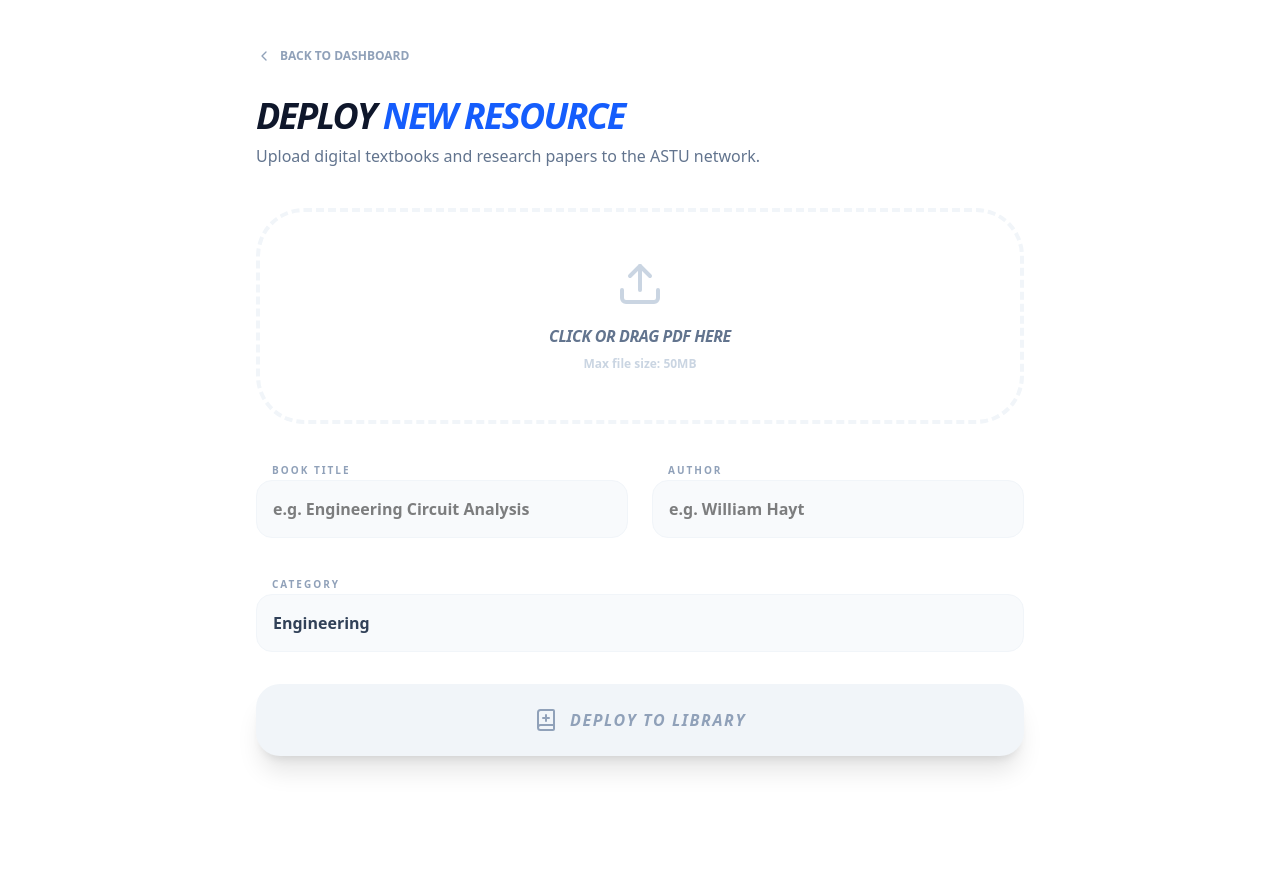
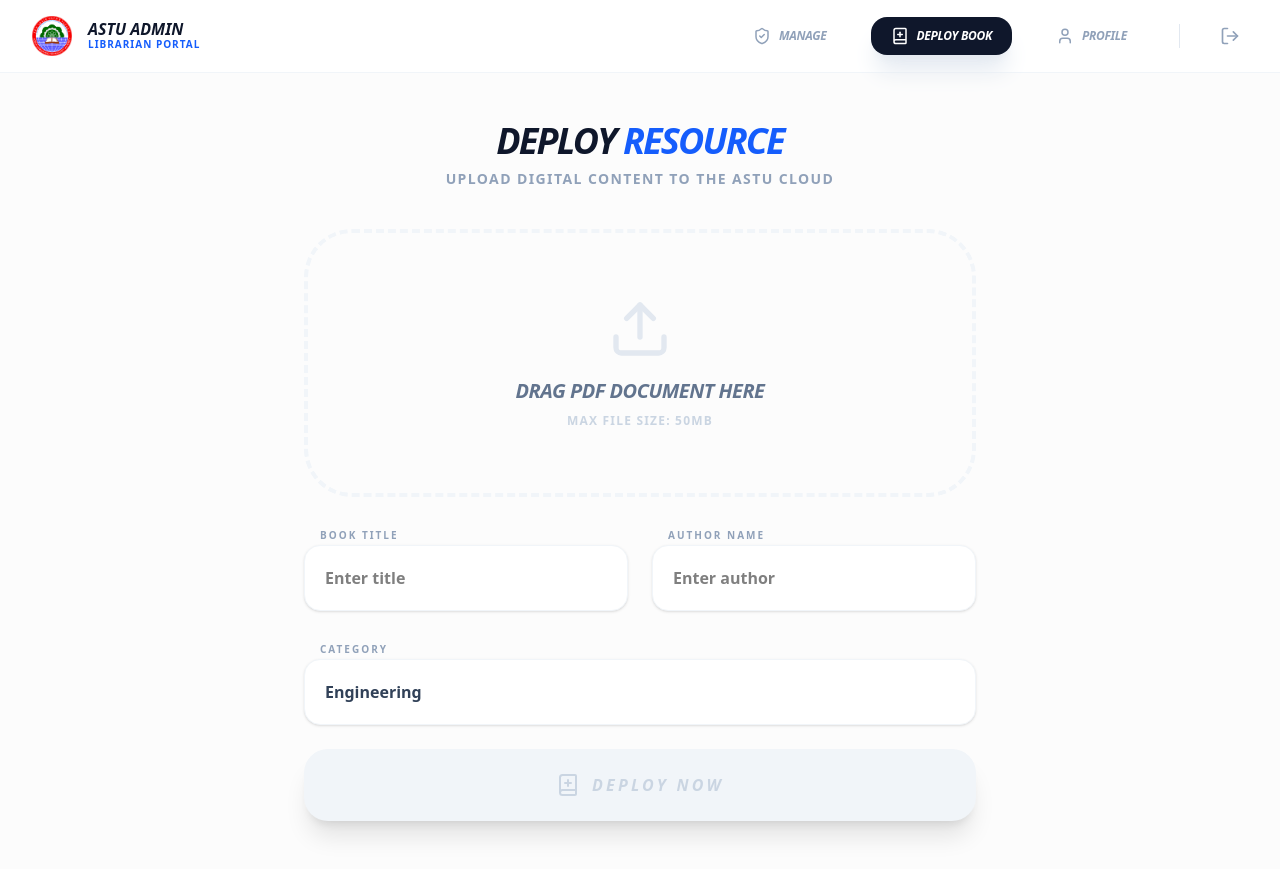
Before and after one commit to hawi3075/ASTU-Library, a React (Vite) app in the folder frontend/: page /admin/add-book in a window 1280 px wide. Before the commit the page ends 804 px from the top, so only its background shows below. Built offline with nearby package versions, Linux system fonts and the light colour scheme.

Commit message:
update the backend

```diff
--- a/frontend/src/pages/AddBook.jsx
+++ b/frontend/src/pages/AddBook.jsx
@@ -1,13 +1,13 @@
 import React, { useState } from 'react';
 import { useNavigate } from 'react-router-dom';
-import { Upload, X, BookPlus, FileText, CheckCircle, ChevronLeft } from 'lucide-react';
+import { Upload, FileText, CheckCircle, BookPlus, AlertCircle } from 'lucide-react';
+import AdminNavbar from '../components/AdminNavbar';
 
 const AddBook = () => {
     const navigate = useNavigate();
+
+    // Form States
     const [file, setFile] = useState(null);
-    const [isDeployed, setIsDeployed] = useState(false);
-
-    // Form State
     const [bookData, setBookData] = useState({
         title: '',
         author: '',
@@ -15,92 +15,134 @@ const AddBook = () => {
         description: ''
     });
 
+    // Status States
+    const [isDeployed, setIsDeployed] = useState(false);
+    const [loading, setLoading] = useState(false);
+    const [error, setError] = useState('');
+
     const handleFileChange = (e) => {
         const selectedFile = e.target.files[0];
         if (selectedFile) {
             setFile(selectedFile);
+            setError(''); // Clear previous errors
         }
     };
 
-    const handleDeploy = (e) => {
+    const handleDeploy = async (e) => {
         e.preventDefault();
-        // Here you would normally send the data to a backend (Node.js/Firebase)
-        console.log("Deploying:", { ...bookData, file });
+        setLoading(true);
+        setError('');
 
-        setIsDeployed(true);
-        setTimeout(() => {
-            navigate('/admin/dashboard'); // Go back to admin dashboard after success
-        }, 2000);
+        if (!file) {
+            setError('Please select a PDF file to deploy.');
+            setLoading(false);
+            return;
+        }
+
+        // --- BACKEND INTEGRATION: FormData ---
+        const formData = new FormData();
+        formData.append('title', bookData.title);
+        formData.append('author', bookData.author);
+        formData.append('category', bookData.category);
+        formData.append('description', bookData.description);
+        formData.append('bookFile', file); // Matches upload.single('bookFile') in backend
+
+        try {
+            const response = await fetch('http://localhost:5000/api/books', {
+                method: 'POST',
+                body: formData, // No Content-Type header needed; browser sets it automatically
+            });
+
+            const result = await response.json();
+
+            if (response.ok) {
+                setIsDeployed(true);
+                // Redirect to Admin Dashboard after success
+                setTimeout(() => navigate('/admin/dashboard'), 2000);
+            } else {
+                setError(result.message || 'Deployment failed. Please try again.');
+            }
+        } catch (err) {
+            setError('Server connection failed. Is the backend running?');
+            console.error("Upload Error:", err);
+        } finally {
+            setLoading(false);
+        }
     };
 
     return (
-        <div className="min-h-screen bg-white p-6 md:p-12 font-sans">
-            <div className="max-w-3xl mx-auto">
-                {/* Header */}
-                <button
-                    onClick={() => navigate(-1)}
-                    className="flex items-center gap-2 text-slate-400 font-bold uppercase text-xs mb-8 hover:text-blue-600 transition-colors"
-                >
-                    <ChevronLeft size={16} /> Back to Dashboard
-                </button>
+        <div className="min-h-screen bg-[#fcfcfc]">
+            <AdminNavbar />
 
-                <h1 className="text-4xl font-black italic uppercase tracking-tighter text-slate-900 mb-2">
-                    Deploy <span className="text-blue-600">New Resource</span>
-                </h1>
-                <p className="text-slate-500 font-medium mb-10">Upload digital textbooks and research papers to the ASTU network.</p>
+            <div className="max-w-3xl mx-auto p-8 md:p-12">
+                <header className="mb-10 text-center">
+                    <h1 className="text-4xl font-black italic uppercase tracking-tighter text-slate-900">
+                        Deploy <span className="text-blue-600">Resource</span>
+                    </h1>
+                    <p className="text-slate-400 font-bold mt-2 text-sm uppercase tracking-widest">
+                        Upload digital content to the ASTU Cloud
+                    </p>
+                </header>
 
                 {isDeployed ? (
-                    <div className="bg-emerald-50 border-2 border-emerald-100 p-12 rounded-[3rem] text-center animate-in fade-in zoom-in duration-500">
-                        <CheckCircle size={64} className="mx-auto text-emerald-500 mb-4" />
-                        <h2 className="text-2xl font-black text-emerald-900 uppercase italic">Successfully Deployed!</h2>
-                        <p className="text-emerald-700 font-bold mt-2">The book is now available for students.</p>
+                    <div className="bg-emerald-50 border-2 border-emerald-100 p-16 rounded-[4rem] text-center animate-in zoom-in duration-500">
+                        <CheckCircle size={80} className="mx-auto text-emerald-500 mb-6" />
+                        <h2 className="text-3xl font-black text-emerald-900 uppercase italic">Successfully Deployed</h2>
+                        <p className="text-emerald-600 font-bold mt-2">The database and file storage have been updated.</p>
                     </div>
                 ) : (
-                    <form onSubmit={handleDeploy} className="space-y-8">
-                        {/* File Upload Area */}
+                    <form onSubmit={handleDeploy} className="space-y-6">
+                        {/* Error Alert */}
+                        {error && (
+                            <div className="bg-red-50 border border-red-100 p-4 rounded-2xl flex items-center gap-3 text-red-600 font-bold text-sm">
+                                <AlertCircle size={20} /> {error}
+                            </div>
+                        )}
+
+                        {/* Drag & Drop Upload Area */}
                         <div className="relative group">
                             <input
                                 type="file"
-                                accept=".pdf,.epub"
+                                accept=".pdf"
                                 onChange={handleFileChange}
                                 className="absolute inset-0 w-full h-full opacity-0 cursor-pointer z-10"
                             />
-                            <div className={`p-12 border-4 border-dashed rounded-[3rem] text-center transition-all ${file ? 'border-blue-600 bg-blue-50' : 'border-slate-100 group-hover:border-blue-200 group-hover:bg-slate-50'}`}>
+                            <div className={`p-16 border-4 border-dashed rounded-[3rem] text-center transition-all ${file ? 'border-blue-600 bg-blue-50/50' : 'border-slate-100 group-hover:border-blue-200 group-hover:bg-slate-50'}`}>
                                 {file ? (
                                     <div className="flex flex-col items-center">
-                                        <FileText size={48} className="text-blue-600 mb-2" />
-                                        <p className="font-black text-blue-900 italic">{file.name}</p>
-                                        <p className="text-blue-400 text-xs font-bold uppercase tracking-widest mt-1">Ready to upload</p>
+                                        <FileText size={64} className="text-blue-600 mb-4" />
+                                        <p className="font-black text-slate-900 italic text-xl">{file.name}</p>
+                                        <p className="text-blue-400 text-xs font-black uppercase mt-2 tracking-widest">Selected & Ready</p>
                                     </div>
                                 ) : (
                                     <div className="flex flex-col items-center">
-                                        <Upload size={48} className="text-slate-300 mb-4 group-hover:text-blue-400 transition-colors" />
-                                        <p className="text-slate-500 font-black uppercase italic tracking-tight">Click or Drag PDF here</p>
-                                        <p className="text-slate-300 text-xs font-bold mt-2">Max file size: 50MB</p>
+                                        <Upload size={64} className="text-slate-200 mb-4 group-hover:text-blue-400 transition-colors" />
+                                        <p className="text-slate-500 font-black uppercase italic tracking-tight text-xl">Drag PDF Document Here</p>
+                                        <p className="text-slate-300 text-xs font-bold mt-2 uppercase tracking-widest">Max File Size: 50MB</p>
                                     </div>
                                 )}
                             </div>
                         </div>
 
-                        {/* Text Fields */}
+                        {/* Book Details */}
                         <div className="grid grid-cols-1 md:grid-cols-2 gap-6">
                             <div className="space-y-2">
                                 <label className="text-[10px] font-black uppercase tracking-[0.2em] text-slate-400 ml-4">Book Title</label>
                                 <input
                                     type="text"
                                     required
-                                    placeholder="e.g. Engineering Circuit Analysis"
-                                    className="w-full p-4 bg-slate-50 border border-slate-100 rounded-2xl outline-none focus:ring-2 ring-blue-500/20 font-bold"
+                                    placeholder="Enter title"
+                                    className="w-full p-5 bg-white border border-slate-100 rounded-2xl outline-none focus:ring-4 ring-blue-500/5 font-bold shadow-sm"
                                     onChange={(e) => setBookData({...bookData, title: e.target.value})}
                                 />
                             </div>
                             <div className="space-y-2">
-                                <label className="text-[10px] font-black uppercase tracking-[0.2em] text-slate-400 ml-4">Author</label>
+                                <label className="text-[10px] font-black uppercase tracking-[0.2em] text-slate-400 ml-4">Author Name</label>
                                 <input
                                     type="text"
                                     required
-                                    placeholder="e.g. William Hayt"
-                                    className="w-full p-4 bg-slate-50 border border-slate-100 rounded-2xl outline-none focus:ring-2 ring-blue-500/20 font-bold"
+                                    placeholder="Enter author"
+                                    className="w-full p-5 bg-white border border-slate-100 rounded-2xl outline-none focus:ring-4 ring-blue-500/5 font-bold shadow-sm"
                                     onChange={(e) => setBookData({...bookData, author: e.target.value})}
                                 />
                             </div>
@@ -109,22 +151,27 @@ const AddBook = () => {
                         <div className="space-y-2">
                             <label className="text-[10px] font-black uppercase tracking-[0.2em] text-slate-400 ml-4">Category</label>
                             <select
-                                className="w-full p-4 bg-slate-50 border border-slate-100 rounded-2xl outline-none appearance-none font-bold text-slate-700"
+                                className="w-full p-5 bg-white border border-slate-100 rounded-2xl outline-none font-bold text-slate-700 shadow-sm appearance-none"
                                 onChange={(e) => setBookData({...bookData, category: e.target.value})}
                             >
                                 <option>Engineering</option>
                                 <option>Computing & AI</option>
                                 <option>Mathematics</option>
                                 <option>Applied Science</option>
+                                <option>Business</option>
                             </select>
                         </div>
 
                         <button
                             type="submit"
-                            disabled={!file}
-                            className={`w-full py-6 rounded-3xl font-black uppercase italic tracking-widest transition-all flex items-center justify-center gap-3 shadow-xl ${file ? 'bg-blue-600 text-white hover:bg-blue-700 shadow-blue-100' : 'bg-slate-100 text-slate-400 cursor-not-allowed'}`}
+                            disabled={loading || !file}
+                            className={`w-full py-6 rounded-3xl font-black uppercase italic tracking-[0.2em] transition-all flex items-center justify-center gap-3 shadow-xl ${loading || !file ? 'bg-slate-100 text-slate-300 cursor-not-allowed' : 'bg-blue-600 text-white hover:bg-blue-700 shadow-blue-100 hover:-translate-y-1'}`}
                         >
-                            <BookPlus size={24} /> Deploy to Library
+                            {loading ? (
+                                <span className="animate-pulse">Uploading to Network...</span>
+                            ) : (
+                                <><BookPlus size={24} /> Deploy Now</>
+                            )}
                         </button>
                     </form>
                 )}
```
Also changed, not shown: 2 other files (tests, documents, lock files or other folders).
